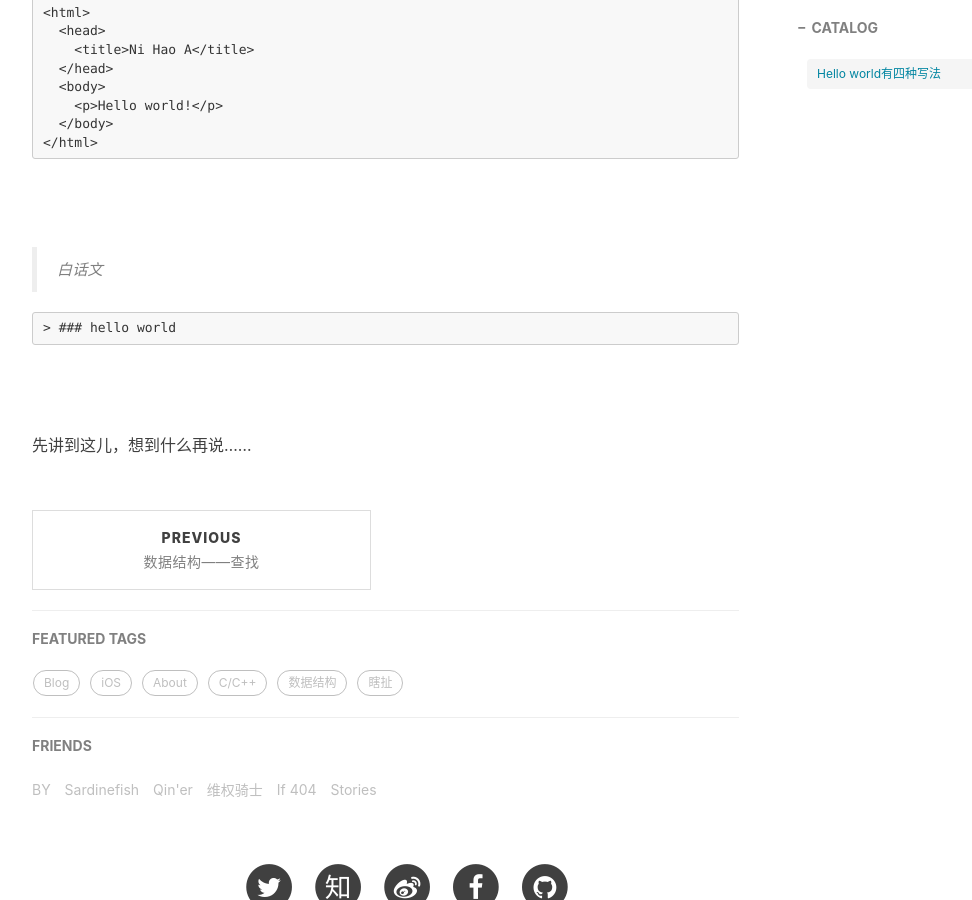
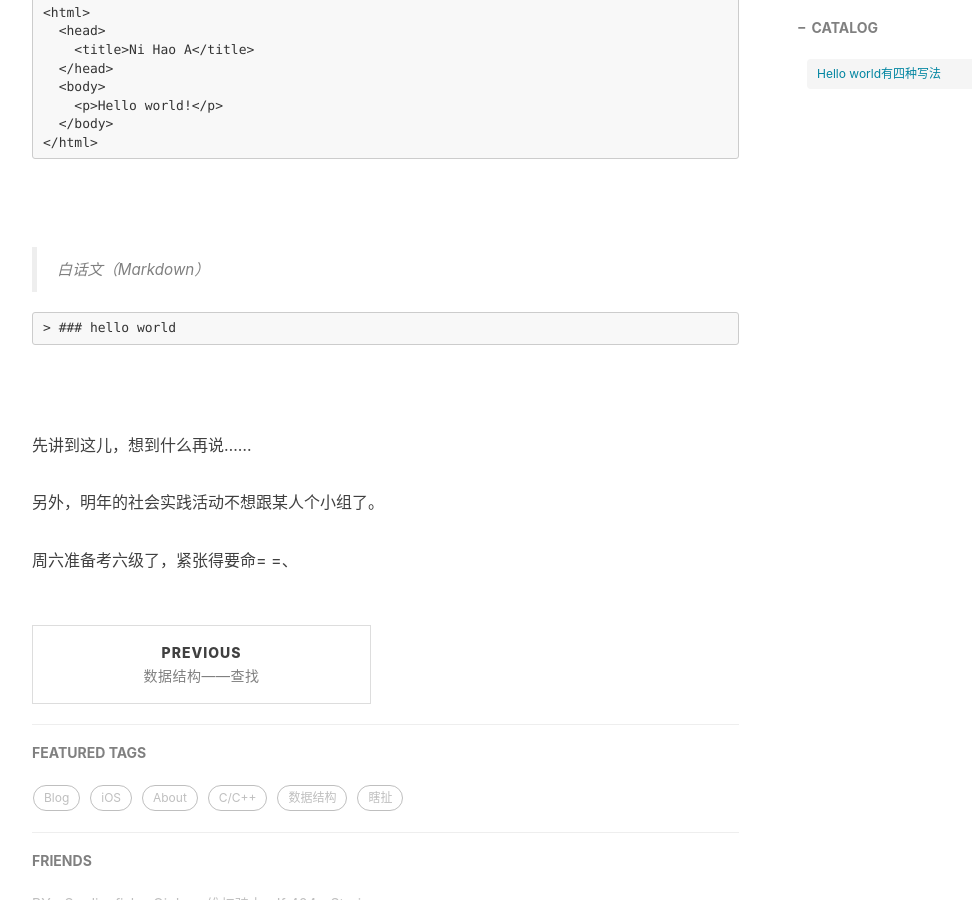
Before and after one commit to TaohongMaxwell/TaohongMaxwell.github.io, a Jekyll site: the page built from _posts/2018-6-13-游走在通信、电子和互联网之间.md, in a window 1280 px wide and 900 px high, scrolled down 2695 px. Shown: the whole window, without its empty margins (233-1205 px from the left). Built offline with Jekyll 4.4.1, drawn with Linux system fonts in a browser that asks for light colours; nearby versions of some CDN libraries; comment, search, counter and statistics services are not loaded.

Commit message:
update article

````diff
--- a/_posts/2018-6-13-游走在通信、电子和互联网之间.md
+++ b/_posts/2018-6-13-游走在通信、电子和互联网之间.md
@@ -79,7 +79,7 @@ int main(){
 ```
 <br>
 
-> 白话文
+> 白话文（Markdown）
 
 ```
 > ### hello world
@@ -88,3 +88,7 @@ int main(){
 <br>
 
 先讲到这儿，想到什么再说……
+
+另外，明年的社会实践活动不想跟某人个小组了。
+
+周六准备考六级了，紧张得要命= =、
````
